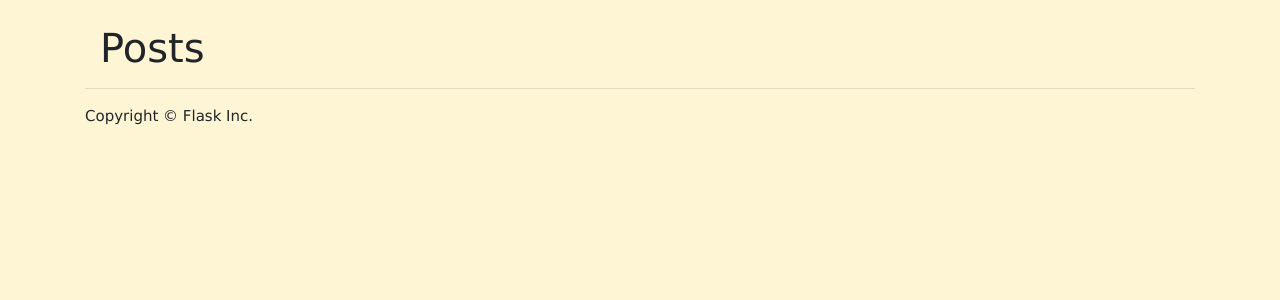
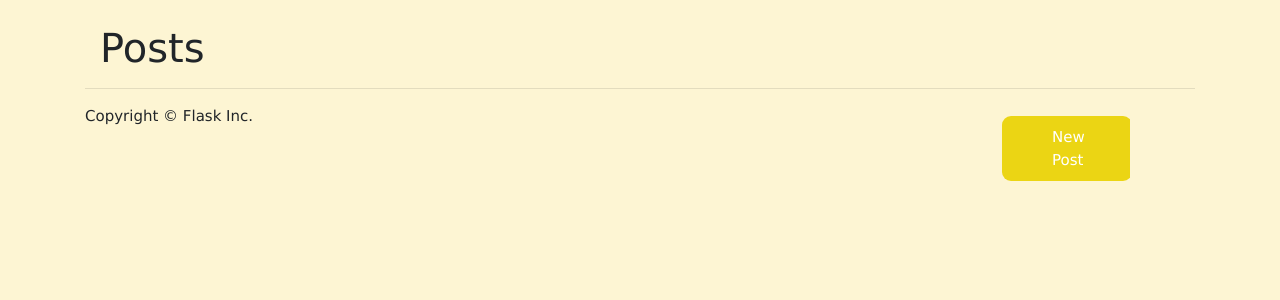
Before and after one commit to CheyenneSingh/project2, a Flask app: page /posts in a window 1280 px wide. Shown: the part 56-356 px from the top of the page. Run offline with Flask 2, Linux system fonts and the light colour scheme; some libraries are stand-ins or nearby versions.

Commit message:
CSS Changes

```diff
--- a/app/static/css/explore.css
+++ b/app/static/css/explore.css
@@ -13,11 +13,9 @@
     padding-left: 15px;
     margin-right: auto;
     margin-left: auto;
+
 }
-.post{
-    display: flex;
-    justify-content: space-between;
-}
+
 .card {
     border-radius: 5px;
     background: white;
@@ -76,8 +74,17 @@
     display: block;
     margin-top: 0em;
 }
+
 .view-button{
+    grid-area: 2 / 2 / 3 / 3;
     align-content: right;
+    width: 130px;
+    position: fixed;
+    z-index: 15;
+    top: 160px;
+    right: 150px;
+    overflow-x: hidden;
+    padding: 8px 0;
 }
 .view{
     max-height: 40%;
@@ -85,9 +92,11 @@
     background-color: rgb(235, 213, 20);
     border: none;
     color: white;
-    padding: 10px 10px;
+    padding-top: 10px;
+    padding-left: 50px;
+    padding-right: 50px;
+    padding-bottom: 10px;
     text-align: center;
-    display: inline-block;
     font-size: 15px;
     margin: 4px 2px;
     border-radius: 9px;
--- a/app/templates/explore.html
+++ b/app/templates/explore.html
@@ -29,12 +29,11 @@
                         </div>
 
                     </div>
-
-                    <div class="view-button">
-                        <button class="view" type="submit"> View Post </button>
-                    </div>
                 </div>
             {% endfor %}
 
+        <div class="view-button">
+            <button class="view" type="submit"> New Post </button>
+        </div>
     </div>
 {% endblock %}
```
